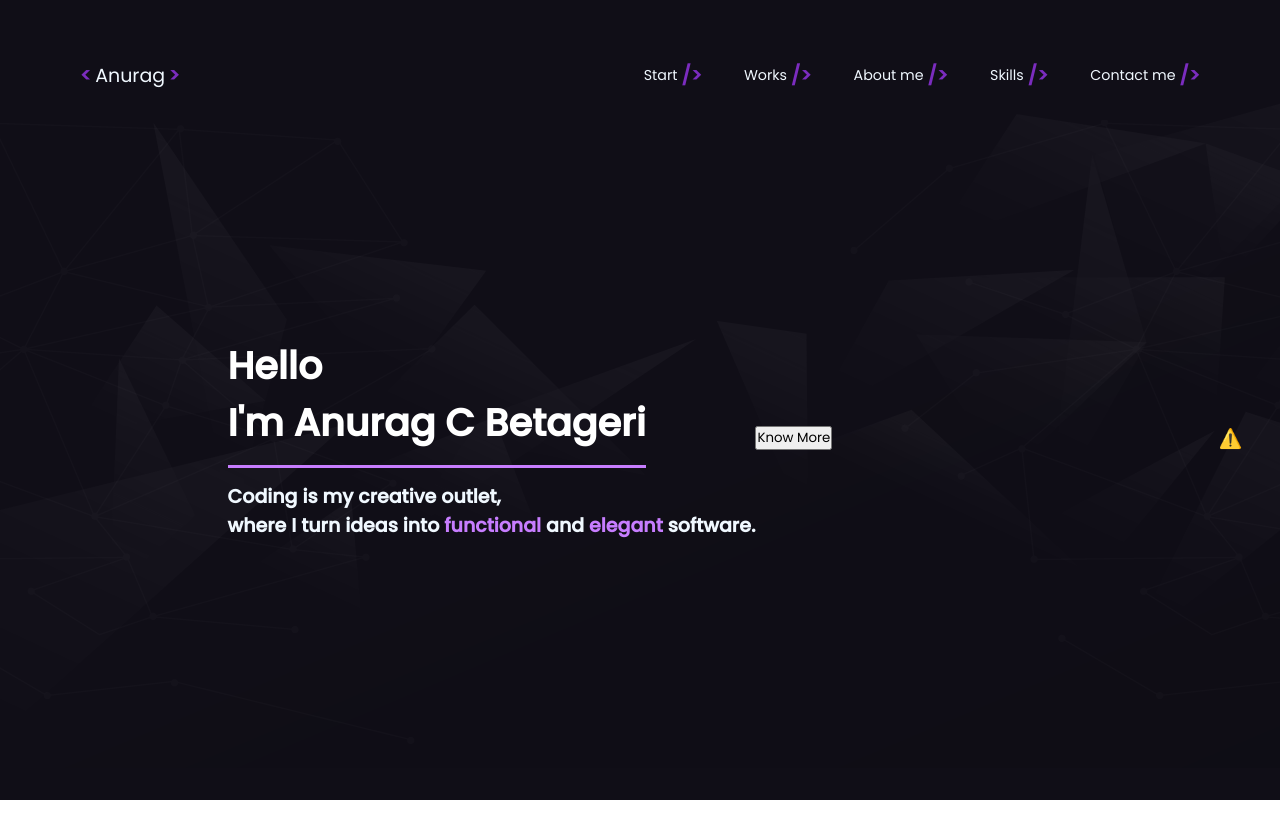
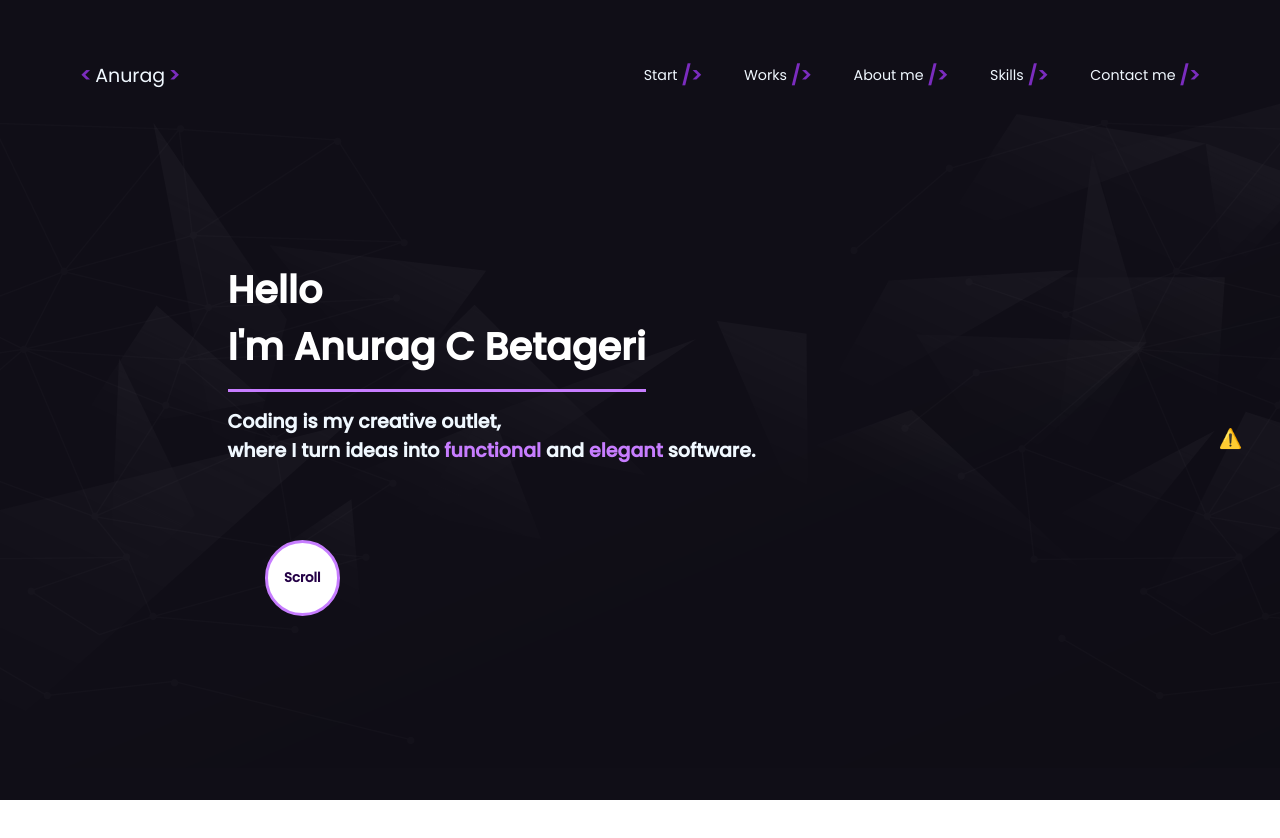
Before and after one commit to AnuragBetageri/Portfolio, a React (Create React App) app in the folder portfolio/: page / in a window 1280 px wide. Shown: the top 838 px of the page. Built offline with nearby package versions, Linux system fonts and the light colour scheme; no server answers.

Commit message:
Updated aimations

```diff
--- a/portfolio/src/css/home.css
+++ b/portfolio/src/css/home.css
@@ -7,6 +7,7 @@
   position: relative;
   overflow: hidden;
   background-image: url('../images/home.jpg') ;
+
 }
 
 /* Span and logo management */
@@ -123,6 +124,24 @@ a:hover,
     justify-content: flex-start;
     margin-left: 2cm;
 
+    animation-name: homeani;
+    animation-duration: 1s;
+    animation-timing-function: ease-in;
+    animation-iteration-count: 1;
+}
+@keyframes homeani
+{
+    0%
+    {
+        opacity: 0;
+        transform: translateY(2cm);
+    }
+
+    100%
+    {
+        opacity: 1;
+        transform: translateY(0);
+    }
 }
 
 .homeBody  header  h1
@@ -146,6 +165,15 @@ a:hover,
     font-size: 1rem;
 }
 
+.homeBody  header
+{
+    /* background-color: #ff0000; */
+    display: flex;
+    flex-direction: column;
+    justify-content: center;
+    align-items: center;
+}
+
 .hometitle
 {
 
@@ -158,17 +186,16 @@ a:hover,
    /* background-color: #ff0000; */
 }
 
-/* .homeBody
+.scrollbtn
 {
-    opacity: 0;
-    transform: translateY(2cm);
-    transition: ease-in-out;
-    transition-duration: 3s;
-    transition-delay: 1s;
-} */
-
-.ani
-{
-    opacity: 1;
-    transform: translateY(2);
+    width: 2cm;
+    height: 2cm;
+    border-radius: 1cm;
+    margin-top: 2cm;
+    border: #c77dff 0.1cm solid;
+    font-weight: bold;
+    background-color: #ffffff;
+    color: #240046;
+    position: relative;
+    left: -3.75cm;
 }
--- a/portfolio/src/css/scroll.css
+++ b/portfolio/src/css/scroll.css
@@ -20,6 +20,5 @@
 .sss {
   transform: translateX(0vw);
   color: aliceblue;
-
   letter-spacing: 1cm;
 }
--- a/portfolio/src/js/home.js
+++ b/portfolio/src/js/home.js
@@ -10,18 +10,8 @@ function removeMenu() {
 
   menuBtm.style.display = "none";
 }
-// window.setTimeout(loadani, 200);
-
-
-// function loadani()
-// {
-//   var homeSec = document.getElementsByClassName("homeSec")[0];
-//   homeSec.classList.add("ani")
-//   console.log(homeSec.classList)
-// }
 
 function home() {
-
   return (
     <section className="homeSec">
       <nav className="navBar">
@@ -62,6 +52,7 @@ function home() {
               <span>functional</span> and <span>elegant</span> software.
             </h2>
           </div>
+           <button className="scrollbtn">Scroll</button>
         </header>
 
         <div className="computerSvg">
@@ -73,7 +64,7 @@ function home() {
             autoplay
           ></lottie-player>
         </div>
-        <button>Know More</button>
+
       </div>
     </section>
   );
```
